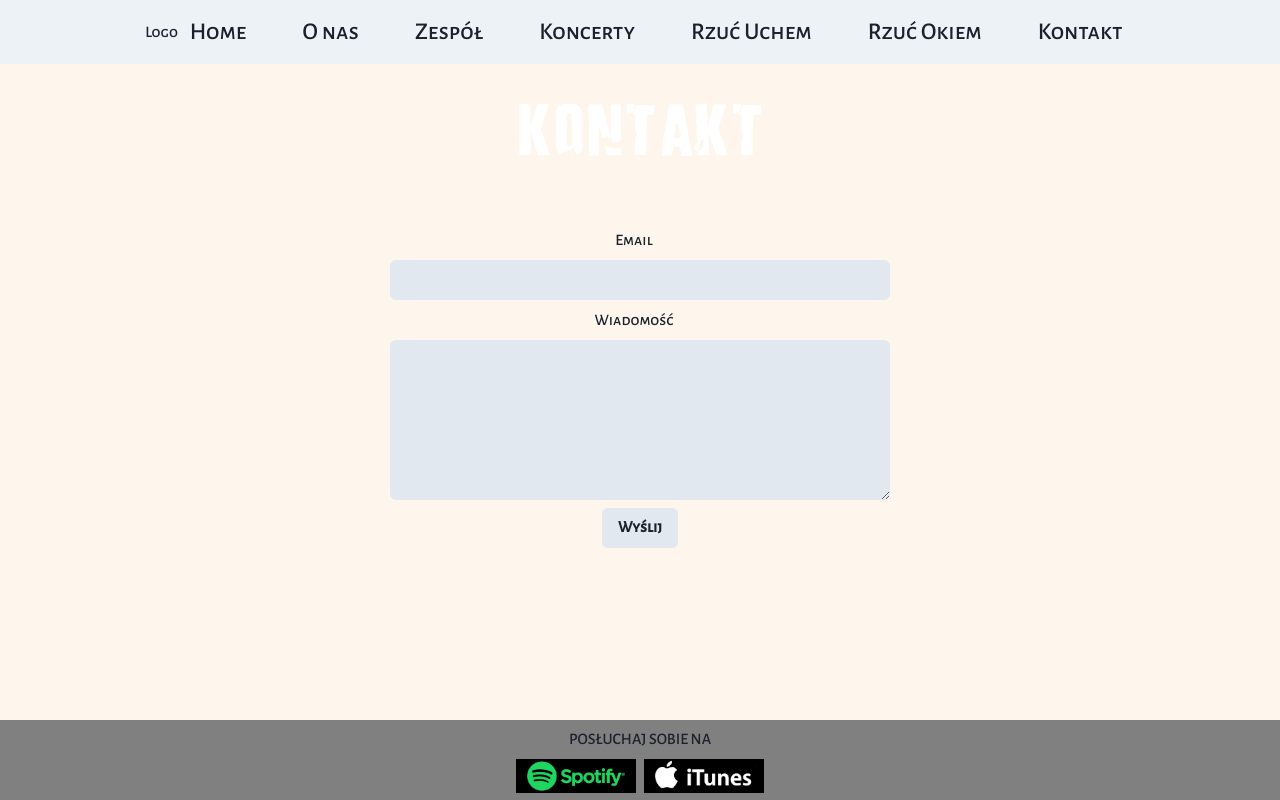
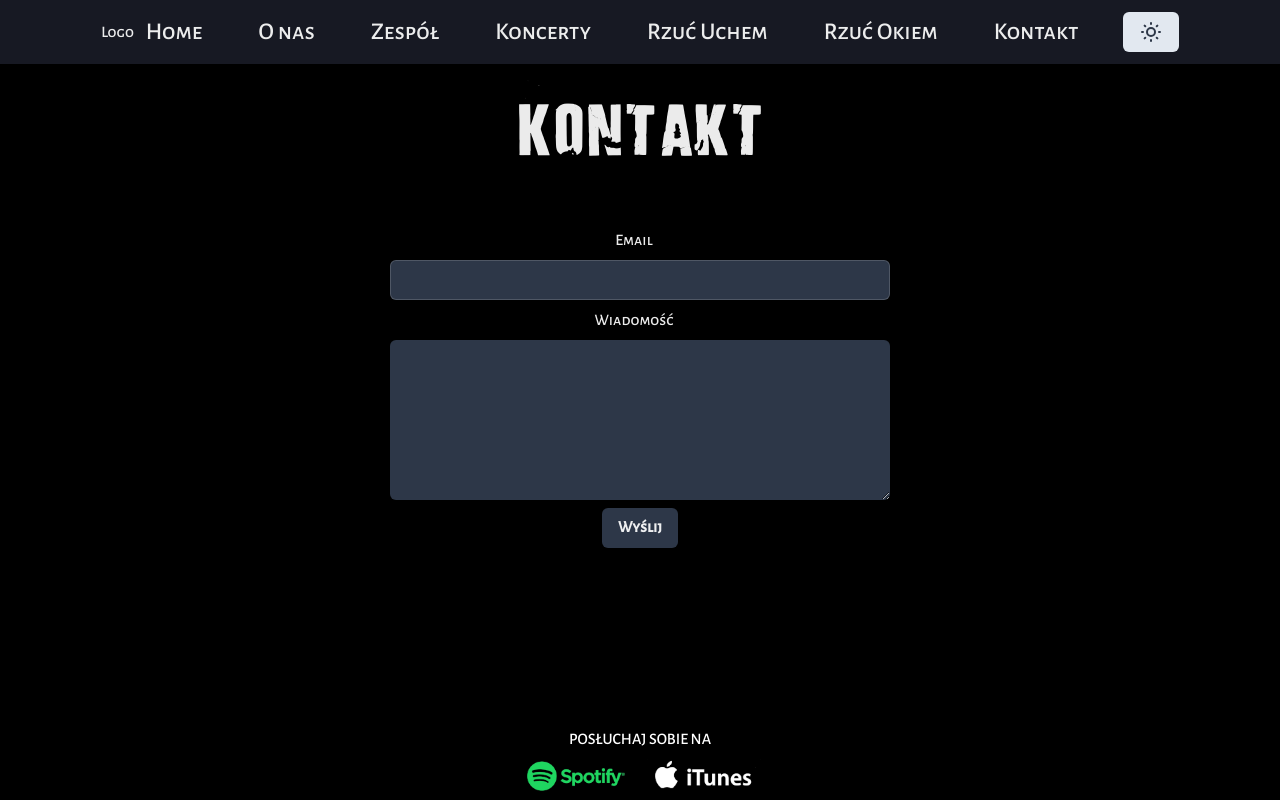
Before and after one commit to mruszkiewicz-dev/tarlo-website, a Next.js app: page /contact in a window 1280 px wide. Built offline with nearby package versions, Linux system fonts and the light colour scheme.

Commit message:
color mode

```diff
--- a/package.json
+++ b/package.json
@@ -16,6 +16,7 @@
     "@chakra-ui/react": "^2.8.2",
     "@emotion/react": "^11.11.1",
     "@emotion/styled": "^11.11.0",
+    "@tabler/icons-react": "^2.46.0",
     "dotenv": "^16.3.1",
     "formik": "^2.4.5",
     "framer-motion": "^10.16.5",
--- a/src/components/ui/footer.tsx
+++ b/src/components/ui/footer.tsx
@@ -1,4 +1,4 @@
-import { Box, Flex, Text } from '@chakra-ui/react'
+import { Box, Flex, LightMode, Text } from '@chakra-ui/react'
 import Image from 'next/image'
 import Link from 'next/link'
 
@@ -9,7 +9,7 @@ export const Footer = () => {
         justifyContent='center'
         flexDirection='column'
         alignItems='center'
-        bgColor='gray'
+        bgColor='#000000'
         as='footer'
         w='100%'
         h={20}
@@ -17,7 +17,7 @@ export const Footer = () => {
         bottom='0'
       >
         <Box pb={2}>
-          <Text>POSŁUCHAJ SOBIE NA</Text>
+          <Text color='white'>POSŁUCHAJ SOBIE NA</Text>
         </Box>
         <Flex>
           <Box px={1}>
--- a/src/components/ui/my-text.tsx
+++ b/src/components/ui/my-text.tsx
@@ -7,7 +7,7 @@ type TextProps = {
 
 export const MyText = ({ children }: TextProps) => {
   return (
-    <Center color='white'>
+    <Center>
       <Text
         pt={2}
         fontFamily={myFont.style.fontFamily}
--- a/src/components/ui/nav-bar.tsx
+++ b/src/components/ui/nav-bar.tsx
@@ -1,6 +1,14 @@
-import { Box, Flex, HStack, useColorModeValue } from '@chakra-ui/react'
+import {
+  Box,
+  Button,
+  Flex,
+  HStack,
+  useColorModeValue,
+  useColorMode,
+} from '@chakra-ui/react'
 import Link from 'next/link'
 import { Links } from '@/data/routes.js'
+import { IconMoon, IconSun } from '@tabler/icons-react'
 
 interface Props {
   children: React.ReactNode
@@ -29,9 +37,11 @@ const NavLink = (props: Props) => {
 }
 
 export const NavBar = () => {
+  const { colorMode, toggleColorMode } = useColorMode()
+
   return (
     <Box
-      bg={useColorModeValue('gray.100', 'gray.900')}
+      bg={useColorModeValue('gray.200', 'gray.900')}
       px={4}
       top='0'
       position='fixed'
@@ -49,6 +59,18 @@ export const NavBar = () => {
               </NavLink>
             ))}
           </HStack>
+          <Button
+            my={4}
+            onClick={toggleColorMode}
+            bg={useColorModeValue('gray.700', 'gray.200')}
+            color={useColorModeValue('gray.200', 'gray.700')}
+            _hover={{
+              bg: useColorModeValue('gray.200', 'gray.700'),
+              color: useColorModeValue('gray.700', 'gray.200'),
+            }}
+          >
+            {colorMode === 'light' ? <IconMoon /> : <IconSun />}
+          </Button>
         </HStack>
       </Flex>
     </Box>
--- a/src/pages/_document.tsx
+++ b/src/pages/_document.tsx
@@ -9,7 +9,6 @@ export default function Document() {
       <Head />
       <body>
         <ColorModeScript initialColorMode={theme.config.initialColorMode} />
-
         <Main />
         <NextScript />
       </body>
--- a/src/styles/theme.js
+++ b/src/styles/theme.js
@@ -3,14 +3,14 @@ import { mode } from '@chakra-ui/theme-tools'
 import { alegreya } from './fonts'
 
 const config = {
-  initialColorMode: 'light',
+  initialColorMode: 'dark',
   useSystemColorMode: false,
 }
 
 const styles = {
   global: (props) => ({
     body: {
-      bg: mode('#fef6ec', '#000000')(props),
+      bg: mode('gray.100', '#000000')(props),
     },
   }),
 }
```
Also changed, not shown: 1 other file (tests, documents, lock files or other folders).
